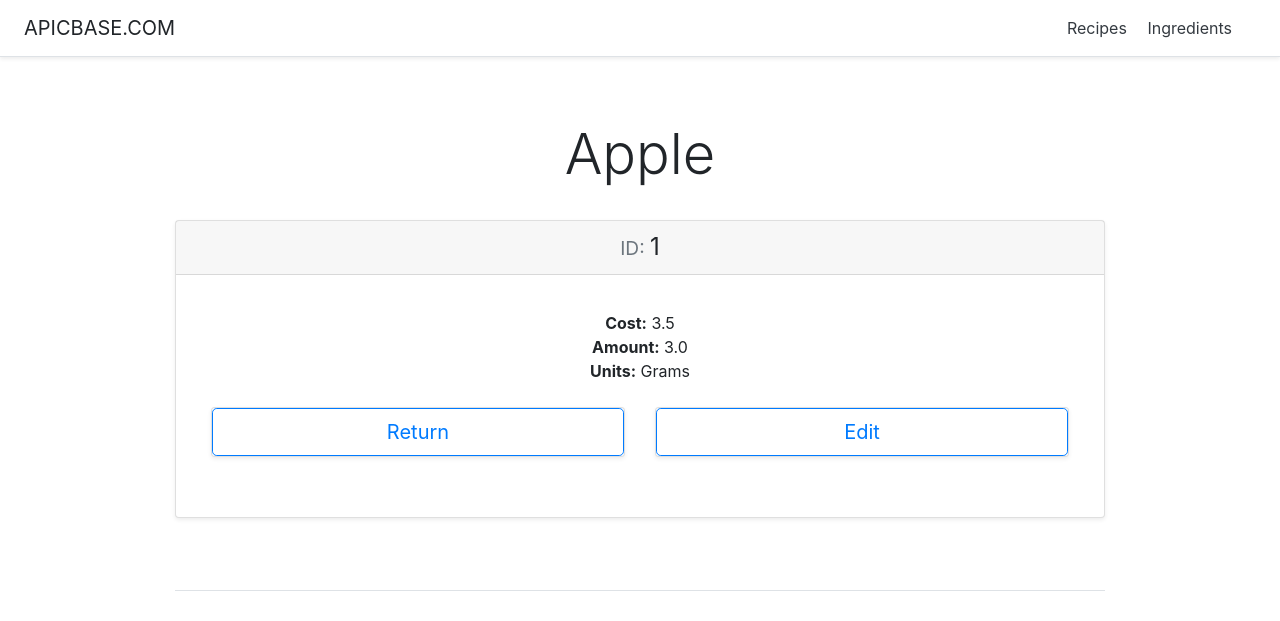
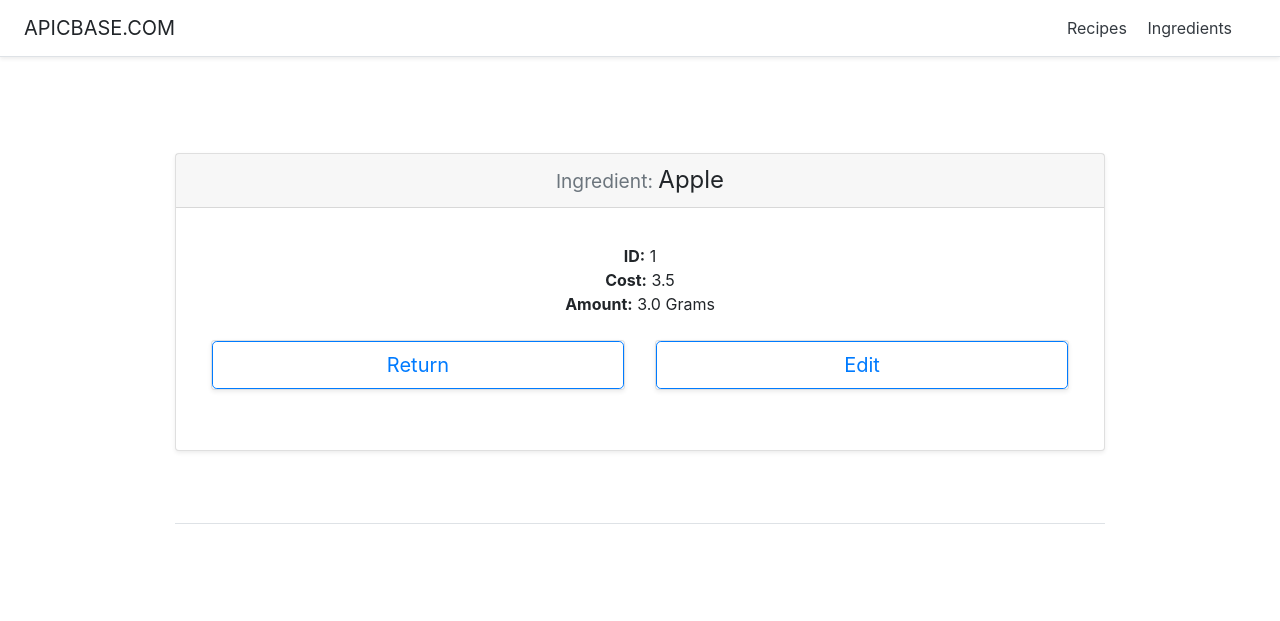
Before and after one commit to ardilafabian/Recipe-Manager-Application, a Django app: page /recipeManager/ingredient/1/ in a window 1280 px wide. Shown: the top 621 px of the page. Run offline with Django 3.2, Linux system fonts and the light colour scheme; data comes from the database, SQL or seed files in the repository; both versions use the stored data as it was after the commit; some libraries are stand-ins or nearby versions.

Commit message:
Refactor view of ingredients

```diff
--- a/recipeManager/static/recipeManager/editIngredient.js
+++ b/recipeManager/static/recipeManager/editIngredient.js
@@ -5,16 +5,18 @@ $(document).ready(function() {
     $("#cancelButtonSection").hide();
     $("#idField").hide();
     $("#nameField").hide();
+    $("#headerIngredientEditLabel").hide();
 
     $("#editButton").click(function() {
         console.log("Oculta acciones!");
         $("#readingOptions").hide();
         $("#editButtonSection").hide();
         $("#returnButtonSection").hide();
-        $("#card-header").hide();
+        $("#headerIngredientName").hide();
         $("#ingredientName").hide();
 
         $("#editOptions").show();
+        $("#headerIngredientEditLabel").show();
         $("#saveButtonSection").show();
         $("#cancelButtonSection").show();
         $("#idField").show();
--- a/recipeManager/templates/recipeManager/ingredientDetail.html
+++ b/recipeManager/templates/recipeManager/ingredientDetail.html
@@ -34,7 +34,7 @@
 <!-- HERE START THE CONTENT -->
 
 <div class="pricing-header px-3 py-3 pt-md-5 pb-md-4 mx-auto text-center">
-  <h1 id="ingredientName" class="display-4">{{ ingredient.name }}</h1>
+  <h1 id="ingredientName" class="display-4"></h1>
   <!--<p class="lead">Manage your recipes and ingredients in an easy way.</p>-->
 </div>
 
@@ -43,8 +43,13 @@
     <div class="card mb-4 shadow-sm">
       <form action="{% url 'recipeManager:updateIngredient' ingredient.id %}" method="post">
       {% csrf_token %}
-        <div class="card-header" id="card-header">
-          <h4 class="my-0 font-weight-normal"><small class="text-muted">ID: </small> {{ ingredient.id }}</h4>
+        <div class="card-header">
+          <div id="headerIngredientName">
+            <h4 class="my-0 font-weight-normal"><small class="text-muted">Ingredient: </small>{{ ingredient.name }}</h4>
+          </div>
+          <div id="headerIngredientEditLabel">
+            <h4 class="my-0 font-weight-normal">Edit Ingredient</h4>
+          </div>
         </div>
         <div class="card-body">
           <!--<h1 class="card-title pricing-card-title">${{ ingredient.cost }} <small class="text-muted">/ {{ ingredient.amount }} {{ ingredient.unit }}</small></h1>-->
@@ -88,9 +93,10 @@
           </div>
 
           <ul id="readingOptions" class="list-unstyled mt-3 mb-4">
+            <li><b>ID:</b> {{ ingredient.id }}</li>
             <li><b>Cost:</b> {{ ingredient.cost }}</li>
-            <li><b>Amount:</b> {{ ingredient.amount }}</li>
-            <li><b>Units:</b> {{ ingredient.get_unit_display }}</li>
+            <li><b>Amount:</b> {{ ingredient.amount }} {{ ingredient.get_unit_display }}</li>
+            <!--<li><b>Units:</b> {{ ingredient.get_unit_display }}</li>-->
           </ul>
           <div class="container">
             <div class="card-deck mb-3 text-center">
```
Also changed, not shown: db.sqlite3.
